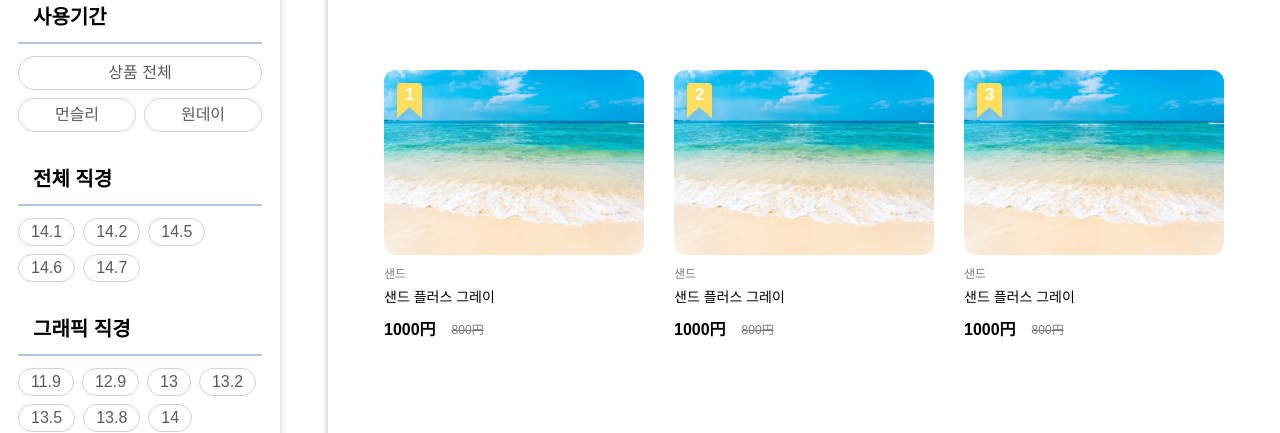
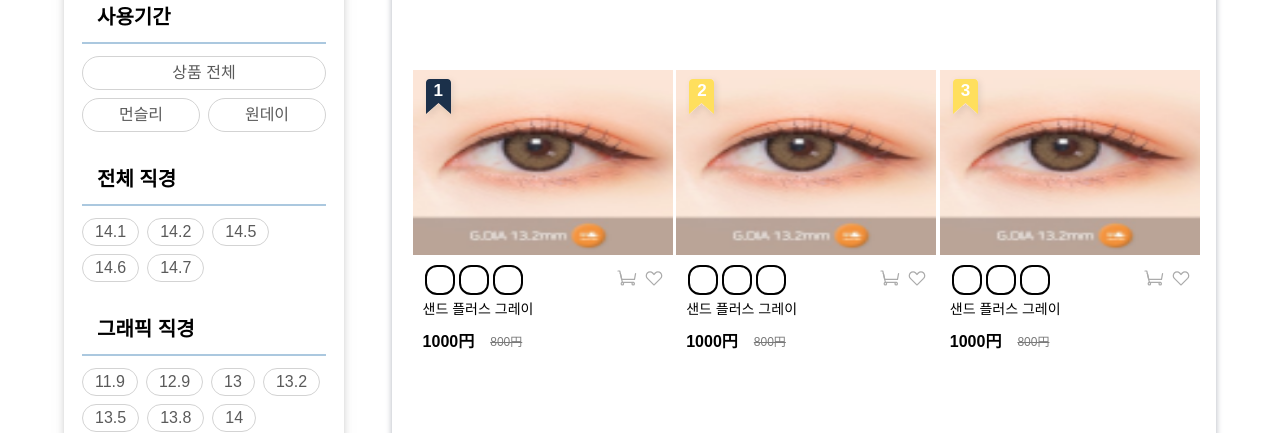
Before and after one commit to davidktlee/FinalProject-FE-Client, a React (Vite) app: page / in a window 1280 px wide. Shown: the part 764-1197 px from the top of the page. Built offline with nearby package versions, Linux system fonts and the light colour scheme; no server answers; a web font is replaced by a local one.

Commit message:
feat: 렌즈 색상에 올리면 사진 변하는 로직 구현

```diff
--- a/src/components/common/Card.tsx
+++ b/src/components/common/Card.tsx
@@ -1,7 +1,12 @@
-import React, { useEffect, useState } from 'react'
+import React, { ReactNode, useEffect, useState } from 'react'
+import { useLocation } from 'react-router-dom'
+import CartAndHeart from './CartAndHeart'
+import { SubtractIcon } from './util/Icon'
+import { colors } from './../../constants/filterData'
 
 interface PropTypes {
   id: string // 상품 id
+  idx: number
   title: string // 상품 타이틀
   rank?: string // 상품 순위
   series: string // 상품 시리즈
@@ -9,148 +14,78 @@ interface PropTypes {
   tag?: string[] // 상품 밑 태그
   discount?: string // 할인률
   img?: string // 상품 이미지
-
   color?: string[] // 색상 코드
+  colorImg: string[]
 }
 
-const Card = ({ title, id, rank, series, price, tag, discount, img }: PropTypes) => {
+const Card = ({ title, idx, id, rank, series, price, tag, discount, img, color, colorImg }: PropTypes) => {
   /* recommend에 대한 Card 디자인 */
+  const [viewImg, setViewImg] = useState<string | undefined>(colorImg[0])
+
   const [windowWidth, setWindowWidth] = useState<number>(window.innerWidth)
   const changeWindowWidth = () => {
     setWindowWidth(window.innerWidth)
   }
+  const mouseEnterHandler = (e: React.MouseEvent<HTMLDivElement, MouseEvent>, idx: number) => {
+    setViewImg(colorImg?.find((_, imgIdx: number) => idx === imgIdx))
+  }
+
   useEffect(() => {
     window.addEventListener('resize', changeWindowWidth)
   }, [])
-  // if (false /* width ==='230' */) {
-  //   return <div className=""></div>
-  // } else {
+  // 첫 번째 인덱스
   return (
     <>
-      <div
-        key={id}
-        className={`relative flex flex-col mx-[20px] xl:mx-[11px] w-[260px] h-[305px] xl:my-[40px]`}
-      >
+      <div key={id} className={`relative w-[160px] md:w-[260px] mx-auto my-[40px]`}>
         {/* 순위 라벨/ 순위 라벨 값이 1일 때 ? 3일 때 ? : 아닐 때 */}
-        {rank && +rank > 0 ? (
-          <span className="absolute top-2 left-2 xl:w-4 xl:h-4">
+        {idx < 3 ? (
+          <>
+            <span className="absolute top-[4px] left-[4px] md:left-2 xl:w-4 xl:h-4">
               {windowWidth < 1020 ? (
                 <>
-                <span className="absolute top-[3px] left-[8px] text-white text-[12px] lg:font-bold  xl:font-bold ">
-                  {rank}
+                  <span className="absolute top-[4px] left-[8px] md:top-[3px]  text-white text-[10px] md:text-[17px] font-bold  xl:font-bold ">
+                    {idx + 1}
                   </span>
-
-                <svg
-                  width="24"
-                  height="34"
-                  viewBox="0 0 39 49"
-                  fill="none"
-                  xmlns="http://www.w3.org/2000/svg"
-                >
-                  <g filter="url(#filter0_d_375_19039)">
-                    <path
-                      fillRule="evenodd"
-                      clipRule="evenodd"
-                      d="M8.70067 5C6.65685 5 5 6.65684 5 8.70067V39.9997L17.5021 29.0498L30 39.996V8.70067C30 6.65685 28.3432 5 26.2993 5H8.70067Z"
-                      fill="#FFDF5D"
-                    />
-                  </g>
-                  <defs>
-                    <filter
-                      id="filter0_d_375_19039"
-                      x="0.374163"
-                      y="0.374163"
-                      width="37.9523"
-                      height="47.9521"
-                      filterUnits="userSpaceOnUse"
-                      colorInterpolationFilters="sRGB"
-                    >
-                      <feFlood floodOpacity="0" result="BackgroundImageFix" />
-                      <feColorMatrix
-                        in="SourceAlpha"
-                        type="matrix"
-                        values="0 0 0 0 0 0 0 0 0 0 0 0 0 0 0 0 0 0 127 0"
-                        result="hardAlpha"
-                      />
-                      <feOffset dx="1.85034" dy="1.85034" />
-                      <feGaussianBlur stdDeviation="3.23809" />
-                      <feComposite in2="hardAlpha" operator="out" />
-                      <feColorMatrix type="matrix" values="0 0 0 0 0 0 0 0 0 0 0 0 0 0 0 0 0 0 0.09 0" />
-                      <feBlend mode="normal" in2="BackgroundImageFix" result="effect1_dropShadow_375_19039" />
-                      <feBlend
-                        mode="normal"
-                        in="SourceGraphic"
-                        in2="effect1_dropShadow_375_19039"
-                        result="shape"
-                      />
-                    </filter>
-                  </defs>
-                </svg>
+                  {idx === 0 ? (
+                    <SubtractIcon width={24} height={34} color="#1B304A" />
+                  ) : (
+                    <SubtractIcon width={24} height={34} color="#FFDF5D" />
+                  )}
                 </>
               ) : (
                 <>
-                <span className="absolute top-[4px] left-[13px] text-white md:text-[17px] lg:text-[17px] xl:text-[17px] lg:font-bold  xl:font-bold ">
+                  <span className="absolute top-[4px] left-[13px] text-white text-[10px] md:text-[17px] lg:font-bold  xl:font-bold ">
                     {rank}
                   </span>
-                <svg
-                  width="39"
-                  height="49"
-                  viewBox="0 0 39 49"
-                  fill="none"
-                  xmlns="http://www.w3.org/2000/svg"
-                >
-                  <g filter="url(#filter0_d_375_19039)">
-                    <path
-                      fillRule="evenodd"
-                      clipRule="evenodd"
-                      d="M8.70067 5C6.65685 5 5 6.65684 5 8.70067V39.9997L17.5021 29.0498L30 39.996V8.70067C30 6.65685 28.3432 5 26.2993 5H8.70067Z"
-                      fill="#FFDF5D"
-                    />
-                  </g>
-                  <defs>
-                    <filter
-                      id="filter0_d_375_19039"
-                      x="0.374163"
-                      y="0.374163"
-                      width="37.9523"
-                      height="47.9521"
-                      filterUnits="userSpaceOnUse"
-                      colorInterpolationFilters="sRGB"
-                    >
-                      <feFlood floodOpacity="0" result="BackgroundImageFix" />
-                      <feColorMatrix
-                        in="SourceAlpha"
-                        type="matrix"
-                        values="0 0 0 0 0 0 0 0 0 0 0 0 0 0 0 0 0 0 127 0"
-                        result="hardAlpha"
-                      />
-                      <feOffset dx="1.85034" dy="1.85034" />
-                      <feGaussianBlur stdDeviation="3.23809" />
-                      <feComposite in2="hardAlpha" operator="out" />
-                      <feColorMatrix type="matrix" values="0 0 0 0 0 0 0 0 0 0 0 0 0 0 0 0 0 0 0.09 0" />
-                      <feBlend mode="normal" in2="BackgroundImageFix" result="effect1_dropShadow_375_19039" />
-                      <feBlend
-                        mode="normal"
-                        in="SourceGraphic"
-                        in2="effect1_dropShadow_375_19039"
-                        result="shape"
-                      />
-                    </filter>
-                  </defs>
-                </svg>
+                  {idx === 0 ? (
+                    <SubtractIcon width={39} height={49} color="#1B304A" />
+                  ) : (
+                    <SubtractIcon width={39} height={49} color="#FFDF5D" />
+                  )}
                 </>
               )}
-            {/* <img className="" src="/assets/Bookmark.svg" alt="" style={{ color: rankColor[rank] }} /> */}
             </span>
+            <CartAndHeart top="200" right="2" />
+          </>
         ) : (
           <></>
         )}
-        <img src={img} className="rounded-xl w-[260px] h-[185px]" />
-        <div className=" flex flex-col">
-          <div className="text-[11px] xl:text-[12px] text-[#7A7A7A] mt-[10px] mb-[4px]">{series}</div>
-          <div className=" text-[12px] xl:text-[14px]">{title}</div>
+
+        <img src={viewImg} className="rounded-x w-full h-[115px] mx-auto md:h-[185px]" />
+        <div className="flex flex-col ml-[20px] md:ml-[10px]">
+          <div className="mt-[10px] mb-[4px] flex ">
+            {color?.map((eachColor: string, idx: number) => (
+              <div
+                className={`md:w-[30px] md:h-[30px] md:mx-[2px] border-2 border-solid rounded-xl bg-[${eachColor}]`}
+                onMouseEnter={(e) => {
+                  mouseEnterHandler(e, idx)
+                }}
+              ></div>
+            ))}
+          </div>
+          <div className=" text-[12px] md:text-[14px]">{title}</div>
           <div className="flex justify-start items-center mt-[10px] mb-[18px]">
-            <div className="xl:mr-4 font-[700]">{price}</div>
+            <div className="mr-2 md:mr-4 font-[700]">{price}</div>
             <div className="text-[#7A7A7A] line-through text-[12px]">{discount}</div>
           </div>
           <div className="flex justify-start">{/* tag 들어 갈 부분   */}</div>
--- a/src/components/common/CartAndHeart.tsx
+++ b/src/components/common/CartAndHeart.tsx
@@ -7,7 +7,7 @@ function CartAndHeart({ top, right }: PropsType) {
   return (
     <span className={`flex items-center absolute top-[${top}px] right-[${right}px]`}>
       <div
-        className="mr-2"
+        className="mr-2 hover:cursor-pointer"
         onClick={() => {
           console.log('나 카트')
         }}
@@ -51,7 +51,7 @@ function CartAndHeart({ top, right }: PropsType) {
         </svg>
       </div>
       <div
-        className="mr-2"
+        className="mr-2 cursor-pointer"
         onClick={() => {
           console.log('나 하트')
         }}
--- /dev/null
+++ b/src/components/common/util/Icon.tsx
@@ -0,0 +1,125 @@
+interface PropsType {
+  width: number
+  height: number
+  color: string
+}
+export const SubtractIcon = ({ width, height, color }: PropsType) => {
+  return (
+    <svg width={width} height={height} viewBox="0 0 39 49" fill="none" xmlns="http://www.w3.org/2000/svg">
+      <g filter="url(#filter0_d_375_19039)">
+        <path
+          fillRule="evenodd"
+          clipRule="evenodd"
+          d="M8.70067 5C6.65685 5 5 6.65684 5 8.70067V39.9997L17.5021 29.0498L30 39.996V8.70067C30 6.65685 28.3432 5 26.2993 5H8.70067Z"
+          fill={color}
+        />
+      </g>
+      <defs>
+        <filter
+          id="filter0_d_375_19039"
+          x="0.374163"
+          y="0.374163"
+          width="37.9523"
+          height="47.9521"
+          filterUnits="userSpaceOnUse"
+          colorInterpolationFilters="sRGB"
+        >
+          <feFlood floodOpacity="0" result="BackgroundImageFix" />
+          <feColorMatrix
+            in="SourceAlpha"
+            type="matrix"
+            values="0 0 0 0 0 0 0 0 0 0 0 0 0 0 0 0 0 0 127 0"
+            result="hardAlpha"
+          />
+          <feOffset dx="1.85034" dy="1.85034" />
+          <feGaussianBlur stdDeviation="3.23809" />
+          <feComposite in2="hardAlpha" operator="out" />
+          <feColorMatrix type="matrix" values="0 0 0 0 0 0 0 0 0 0 0 0 0 0 0 0 0 0 0.09 0" />
+          <feBlend mode="normal" in2="BackgroundImageFix" result="effect1_dropShadow_375_19039" />
+          <feBlend mode="normal" in="SourceGraphic" in2="effect1_dropShadow_375_19039" result="shape" />
+        </filter>
+      </defs>
+    </svg>
+  )
+}
+
+export const YellowSmallTag = () => {
+  return (
+    <svg width="39" height="49" viewBox="0 0 39 49" fill="none" xmlns="http://www.w3.org/2000/svg">
+      <g filter="url(#filter0_d_375_19039)">
+        <path
+          fillRule="evenodd"
+          clipRule="evenodd"
+          d="M8.70067 5C6.65685 5 5 6.65684 5 8.70067V39.9997L17.5021 29.0498L30 39.996V8.70067C30 6.65685 28.3432 5 26.2993 5H8.70067Z"
+          fill="#FFDF5D"
+        />
+      </g>
+      <defs>
+        <filter
+          id="filter0_d_375_19039"
+          x="0.374163"
+          y="0.374163"
+          width="37.9523"
+          height="47.9521"
+          filterUnits="userSpaceOnUse"
+          colorInterpolationFilters="sRGB"
+        >
+          <feFlood floodOpacity="0" result="BackgroundImageFix" />
+          <feColorMatrix
+            in="SourceAlpha"
+            type="matrix"
+            values="0 0 0 0 0 0 0 0 0 0 0 0 0 0 0 0 0 0 127 0"
+            result="hardAlpha"
+          />
+          <feOffset dx="1.85034" dy="1.85034" />
+          <feGaussianBlur stdDeviation="3.23809" />
+          <feComposite in2="hardAlpha" operator="out" />
+          <feColorMatrix type="matrix" values="0 0 0 0 0 0 0 0 0 0 0 0 0 0 0 0 0 0 0.09 0" />
+          <feBlend mode="normal" in2="BackgroundImageFix" result="effect1_dropShadow_375_19039" />
+          <feBlend mode="normal" in="SourceGraphic" in2="effect1_dropShadow_375_19039" result="shape" />
+        </filter>
+      </defs>
+    </svg>
+  )
+}
+
+export const NavyBigIcon = () => {
+  return (
+    <svg width="24" height="34" viewBox="0 0 39 49" fill="none" xmlns="http://www.w3.org/2000/svg">
+      <g filter="url(#filter0_d_375_19039)">
+        <path
+          fillRule="evenodd"
+          clipRule="evenodd"
+          d="M8.70067 5C6.65685 5 5 6.65684 5 8.70067V39.9997L17.5021 29.0498L30 39.996V8.70067C30 6.65685 28.3432 5 26.2993 5H8.70067Z"
+          fill="#1B304A"
+        />
+      </g>
+      <defs>
+        <filter
+          id="filter0_d_375_19039"
+          x="0.374163"
+          y="0.374163"
+          width="37.9523"
+          height="47.9521"
+          filterUnits="userSpaceOnUse"
+          colorInterpolationFilters="sRGB"
+        >
+          <feFlood floodOpacity="0" result="BackgroundImageFix" />
+          <feColorMatrix
+            in="SourceAlpha"
+            type="matrix"
+            values="0 0 0 0 0 0 0 0 0 0 0 0 0 0 0 0 0 0 127 0"
+            result="hardAlpha"
+          />
+          <feOffset dx="1.85034" dy="1.85034" />
+          <feGaussianBlur stdDeviation="3.23809" />
+          <feComposite in2="hardAlpha" operator="out" />
+          <feColorMatrix type="matrix" values="0 0 0 0 0 0 0 0 0 0 0 0 0 0 0 0 0 0 0.09 0" />
+          <feBlend mode="normal" in2="BackgroundImageFix" result="effect1_dropShadow_375_19039" />
+          <feBlend mode="normal" in="SourceGraphic" in2="effect1_dropShadow_375_19039" result="shape" />
+        </filter>
+      </defs>
+    </svg>
+  )
+}
+export const NavySmallIcon = () => {}
--- a/src/components/main/CardContainer.tsx
+++ b/src/components/main/CardContainer.tsx
@@ -9,6 +9,12 @@ const items = [
     price: '1000円',
     tag: ['uv차단', '13.5', '인기상품', '추천상품'],
     discount: '800円',
+    color: ['#fff', '#000', '#5a5a'],
+    colorImg: [
+      '/assets/eyes.png',
+      '/assets/Vector.jpg',
+      '/assets/beautiful-tropical-empty-beach-sea-ocean-with-white-cloud-on-blue-sky-background_74190-13665.webp'
+    ],
     img: '/assets/beautiful-tropical-empty-beach-sea-ocean-with-white-cloud-on-blue-sky-background_74190-13665.webp',
     isNew: true
   },
@@ -20,6 +26,12 @@ const items = [
     price: '1000円',
     tag: ['uv차단', '13.5', '인기상품', '추천상품'],
     discount: '800円',
+    color: ['#fff', '#000', '#5a5a'],
+    colorImg: [
+      '/assets/eyes.png',
+      '/assets/Vector.jpg',
+      '/assets/beautiful-tropical-empty-beach-sea-ocean-with-white-cloud-on-blue-sky-background_74190-13665.webp'
+    ],
     img: '/assets/beautiful-tropical-empty-beach-sea-ocean-with-white-cloud-on-blue-sky-background_74190-13665.webp',
     isNew: true
   },
@@ -31,6 +43,12 @@ const items = [
     price: '1000円',
     tag: ['uv차단', '13.5', '인기상품', '추천상품'],
     discount: '800円',
+    color: ['#fff', '#000', '#5a5a'],
+    colorImg: [
+      '/assets/eyes.png',
+      '/assets/Vector.jpg',
+      '/assets/beautiful-tropical-empty-beach-sea-ocean-with-white-cloud-on-blue-sky-background_74190-13665.webp'
+    ],
     img: '/assets/beautiful-tropical-empty-beach-sea-ocean-with-white-cloud-on-blue-sky-background_74190-13665.webp',
     isNew: true
   },
@@ -42,6 +60,12 @@ const items = [
     price: '1000円',
     tag: ['uv차단', '13.5', '인기상품', '추천상품'],
     discount: '800円',
+    color: ['#fff', '#000', '#5a5a'],
+    colorImg: [
+      '/assets/eyes.png',
+      '/assets/Vector.jpg',
+      '/assets/beautiful-tropical-empty-beach-sea-ocean-with-white-cloud-on-blue-sky-background_74190-13665.webp'
+    ],
     img: '/assets/beautiful-tropical-empty-beach-sea-ocean-with-white-cloud-on-blue-sky-background_74190-13665.webp',
     isNew: true
   },
@@ -53,6 +77,12 @@ const items = [
     price: '1000円',
     tag: ['uv차단', '13.5', '인기상품', '추천상품'],
     discount: '800円',
+    color: ['#fff', '#000', '#5a5a'],
+    colorImg: [
+      '/assets/eyes.png',
+      '/assets/Vector.jpg',
+      '/assets/beautiful-tropical-empty-beach-sea-ocean-with-white-cloud-on-blue-sky-background_74190-13665.webp'
+    ],
     img: '/assets/beautiful-tropical-empty-beach-sea-ocean-with-white-cloud-on-blue-sky-background_74190-13665.webp',
     isNew: true
   },
@@ -64,6 +94,12 @@ const items = [
     price: '1000円',
     tag: ['uv차단', '13.5', '인기상품', '추천상품'],
     discount: '800円',
+    color: ['#fff', '#000', '#5a5a'],
+    colorImg: [
+      '/assets/eyes.png',
+      '/assets/Vector.jpg',
+      '/assets/beautiful-tropical-empty-beach-sea-ocean-with-white-cloud-on-blue-sky-background_74190-13665.webp'
+    ],
     img: '/assets/beautiful-tropical-empty-beach-sea-ocean-with-white-cloud-on-blue-sky-background_74190-13665.webp',
     isNew: true
   }
@@ -79,6 +115,7 @@ interface Item {
   img?: string // 상품 이미지
   isNew?: boolean // 새로운 상품 여부
   color?: string[] // 색상 코드
+  colorImg: string[]
 }
 interface Props {
   data: Data
@@ -95,10 +132,11 @@ const CardContainer = ({ data }: Props) => {
               {data}
             </span>
           </div>
-          <div className="grid grid-cols-1 md:grid-cols-2 justify-items-center xl:grid-cols-4">
-            {items.map((item: Item) => (
+          <div className="grid grid-cols-2 justify-items-center xl:grid-cols-4 w-[95%] mx-auto">
+            {items.map((item: Item, idx: number) => (
               <Card
                 key={item.id}
+                idx={idx}
                 title={item.title}
                 rank={item.rank}
                 id={item.id}
@@ -107,6 +145,8 @@ const CardContainer = ({ data }: Props) => {
                 tag={item.tag}
                 discount={item.discount}
                 img={item.img}
+                color={item.color}
+                colorImg={item.colorImg}
               />
             ))}
           </div>
@@ -119,10 +159,11 @@ const CardContainer = ({ data }: Props) => {
                 {data}
               </span>
             </div>
-            <div className="grid grid-cols-1 xl:grid-cols-3 sm:grid-cols-2 xl:gap-2 lg:gap-2  mx-auto ">
-              {items.map((item: Item) => (
+            <div className="grid grid-cols-2 xl:grid-cols-3 sm:grid-cols-2 xl:gap-2 lg:gap-2 w-[95%] mx-auto">
+              {items.map((item: Item, idx: number) => (
                 <Card
                   key={item.id}
+                  idx={idx}
                   title={item.title}
                   rank={item.rank}
                   id={item.id}
@@ -131,6 +172,8 @@ const CardContainer = ({ data }: Props) => {
                   tag={item.tag}
                   discount={item.discount}
                   img={item.img}
+                  color={item.color}
+                  colorImg={item.colorImg}
                 />
               ))}
             </div>
--- a/src/components/main/productList/AllProductList.tsx
+++ b/src/components/main/productList/AllProductList.tsx
@@ -9,10 +9,10 @@ function AllProductList() {
   // useGetProductsList(state as string)
 
   return (
-    <div className="">
-      <CardContainer data="product" />
-      <button>More</button>
-    </div>
+    <>
+
+      <div className="py-4">More</div>
+    </>
   )
 }
 
--- a/src/pages/Main.tsx
+++ b/src/pages/Main.tsx
@@ -28,7 +28,7 @@ const Main = () => {
   console.log(productLists)
 
   return (
-    <div className="container mx-auto ">
+    <div className="w-[90%] mx-auto ">
       <div className="pt-44 relative">
         <Banner />
         <section className="flex justify-between">
@@ -37,14 +37,12 @@ const Main = () => {
             <FilterBar />
           </div>
           {/*메인에서 상품 리스트 */}
-          <div className="w-full border-none rounded-md  shadow-[0_0_6px] shadow-gray-400/80">
+          <div className="w-full mx-auto border-none rounded-md shadow-[0_0_6px] shadow-gray-400/80">
             {/* <div className="container px-4  flex justify-center items-end"></div> */}
-            <div className="md:flex md:justify-center w-full mx-auto">
-              <AllProductList />
-            </div>
+            <CardContainer data="product" />
           </div>
         </section>
-        <div className="container border-none rounded-md  shadow-[0_0_6px] shadow-gray-400/80">
+        <div className="w-full border-none rounded-md  shadow-[0_0_6px] shadow-gray-400/80">
           <CardContainer data="new" />
         </div>
         <div className="container my-[35px] border-none rounded-md  shadow-[0_0_6px] shadow-gray-400/80">
```
Also changed, not shown: public/assets/Subtract.svg (deleted). Lines whose indentation alone changed are shown as unchanged.
